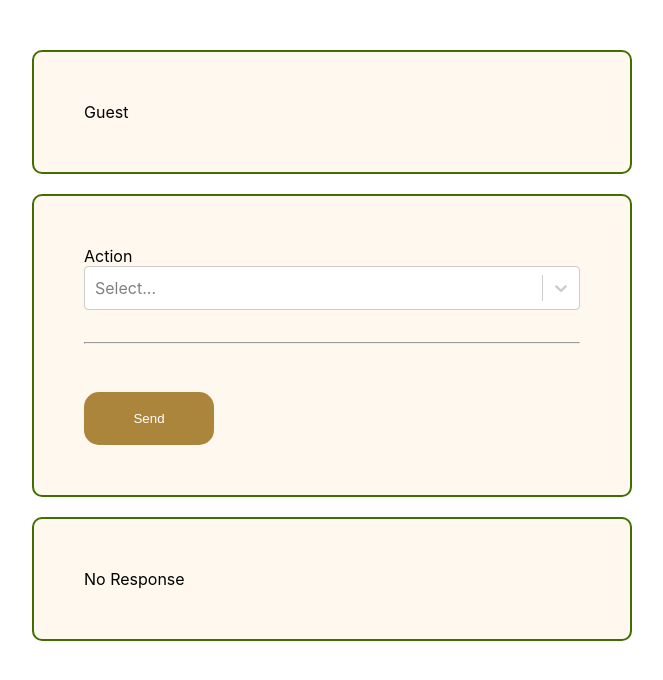
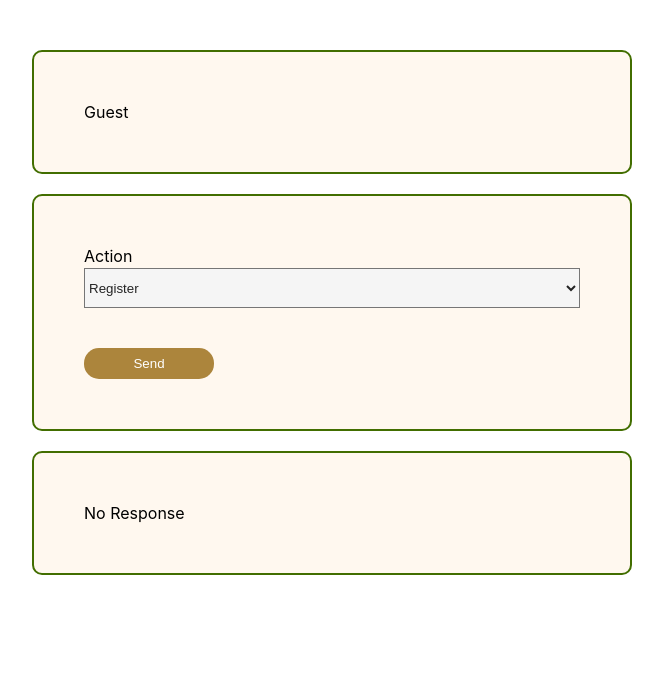
Before and after one commit to ngnet-team/ngnet-man, a React (Create React App) app in the folder NgnetMan/: page / in a window 1280 px wide. Shown: the top 680 px of the page, without its empty margins (18-681 px from the left). Built offline with nearby package versions, Linux system fonts and the light colour scheme.

Commit message:
Add custom select

```diff
--- a/NgnetMan/src/App.css
+++ b/NgnetMan/src/App.css
@@ -25,7 +25,7 @@
   row-gap: 20px;
 }
 
-.param {
+.pairs {
   display: grid;
   grid-auto-flow: row;
   row-gap: 2px;
@@ -33,6 +33,12 @@
 
 input {
   height: 30px;
+}
+
+select {
+  height: 40px;
+  color: rgb(36, 36, 36);
+  background-color: rgb(245, 245, 245);
 }
 
 button {
--- a/NgnetMan/src/components/Request.js
+++ b/NgnetMan/src/components/Request.js
@@ -9,7 +9,7 @@ export function Request() {
     const actions = common.actions.filter(x => authService.permissions(x.role));
     const params = common.params;
 
-    let [ action, setAction ] = useState();
+    let [action, setAction] = useState();
     let { setResponse } = useContext(HttpContext);
 
     function sendRequest(e) {
@@ -22,7 +22,7 @@ export function Request() {
                 let key;
                 let value;
 
-                if(Array.isArray(curr.value)){
+                if (Array.isArray(curr.value)) {
                     let nasted = {};
                     for (let i = 0; i < curr.value.length; i++) {
                         nasted[curr.value[i].value] = formData.get(curr.value[i].value);
@@ -31,7 +31,7 @@ export function Request() {
                     key = curr.label;
                     value = nasted;
                 }
-                else{
+                else {
                     key = curr.value;
                     value = formData.get(curr.value);
                 }
@@ -53,7 +53,7 @@ export function Request() {
     };
 
     function getAction(e) {
-        setAction(e.value);
+        setAction(e.currentTarget.value);
     }
 
     function toggleHandler(param) {
@@ -70,15 +70,20 @@ export function Request() {
     return (
         <div className="request">
             <form onSubmit={sendRequest}>
-                <div className="action">
+                <div className="pairs">
                     <label>Action</label>
-                    <Select onChange={getAction} options={actions} />
-                    <hr></hr>
+                    <select onChange={getAction}>
+                        {
+                            actions.map(x => (
+                                <option key={x.value} value={x.value}>{x.label}</option>
+                            ))
+                        }
+                    </select>
                 </div>
                 <div className="params">
                     {/* <div>No Params</div> */}
                     {params[action]?.map((param, index) => (
-                        <div className="param" key={index}>
+                        <div className="pairs" key={index}>
                             <label>{param.label}</label>
                             {
                                 Array.isArray(param.value)
```
Lines whose indentation alone changed are shown as unchanged.
